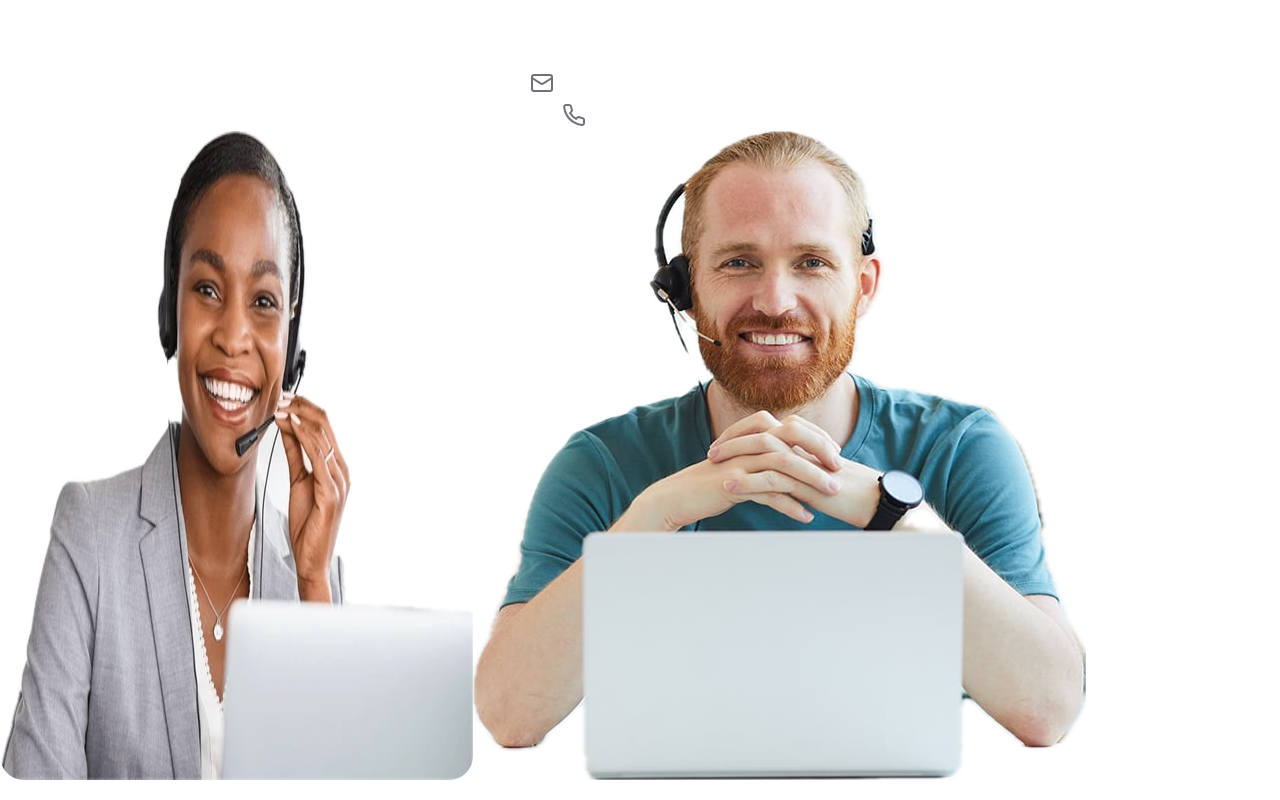
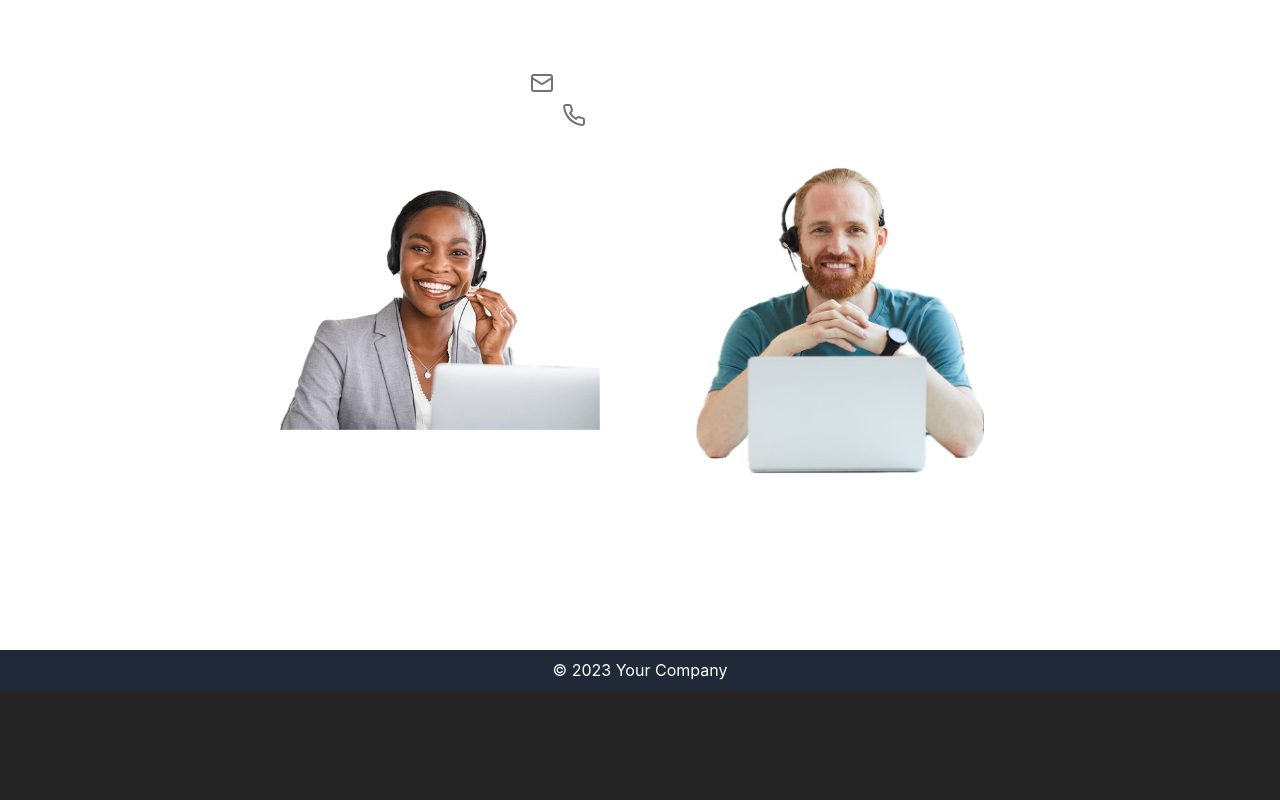
Before and after one commit to CDIO-gr-17/DevOps-fullstack, a React (Vite) app in the folder Frontend/: page / in a window 1280 px wide. Shown: the part 960-1760 px from the top of the page. After the commit the page ends 1650 px from the top, so only its background shows below. Built offline with nearby package versions, Linux system fonts and the light colour scheme.

Commit message:
Adjusted support pictures

```diff
--- a/Frontend/src/views/support-page.tsx
+++ b/Frontend/src/views/support-page.tsx
@@ -5,7 +5,6 @@ import {
   AccordionItem,
   AccordionTrigger,
 } from "@/components/ui/accordion";
-import { Contact } from "lucide-react";
 import { useRef, useEffect, useState } from "react";
 
 export default function SupportPage() {
@@ -67,15 +66,16 @@ export default function SupportPage() {
         <div className=" py-40">
           <h1>Contact Us</h1>
           <ContactUsComponent />
-          <div className=" flex w-screen">
+          <div className=" flex w-screen items-center justify-center space-x-20 space-y-5">
             <img
               src="costumer_rep1.png"
               alt="Costumer support Representative 1"
-              className="rounded-3xl"
+              className="w-1/4"
             />
             <img
               src="costumer_rep2.png"
               alt="Costumer support Representative 2"
+              className="w-1/4 scale-90"
             />
           </div>
         </div>
```
